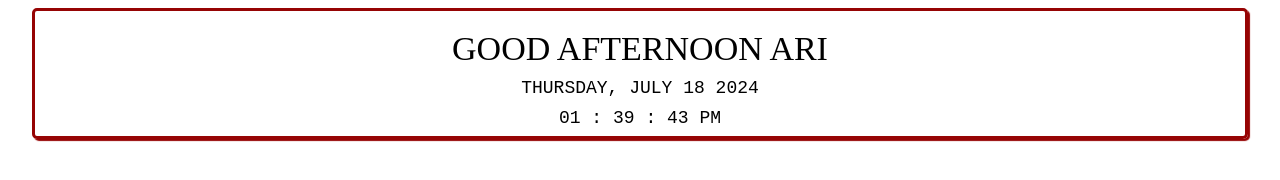
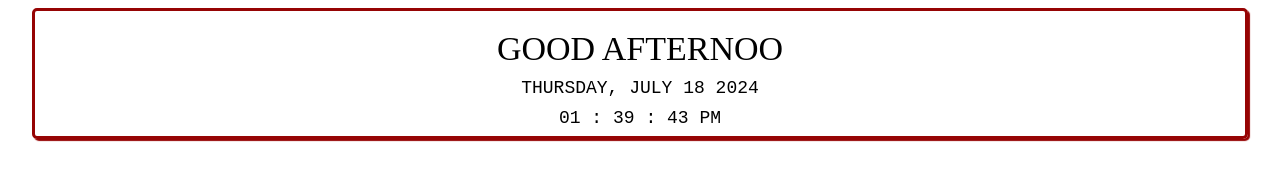
Before and after one commit to arianalynnh/Notion, a plain HTML site: page index.html in a window 1280 px wide. Drawn offline with Linux system fonts and the light colour scheme.

Commit message:
Update index.html

```diff
--- a/index.html
+++ b/index.html
@@ -95,13 +95,12 @@
 
 function dispalyGreetings(today){
         hrs = today.getHours();
-        name="Ari"
         if (hrs < 12)
-            greet = 'Good Morning  '+name;
+            greet = 'Good Morning'
         else if (hrs >= 12 && hrs <= 17)
-            greet = 'Good Afternoon '+name;
+            greet = 'Good Afternoo'
         else if (hrs >= 17 && hrs <= 24)
-            greet = 'Good Evening  '+name;
+            greet = 'Good Evening'
         document.getElementById('greet').innerHTML = greet;
 
     }
```
